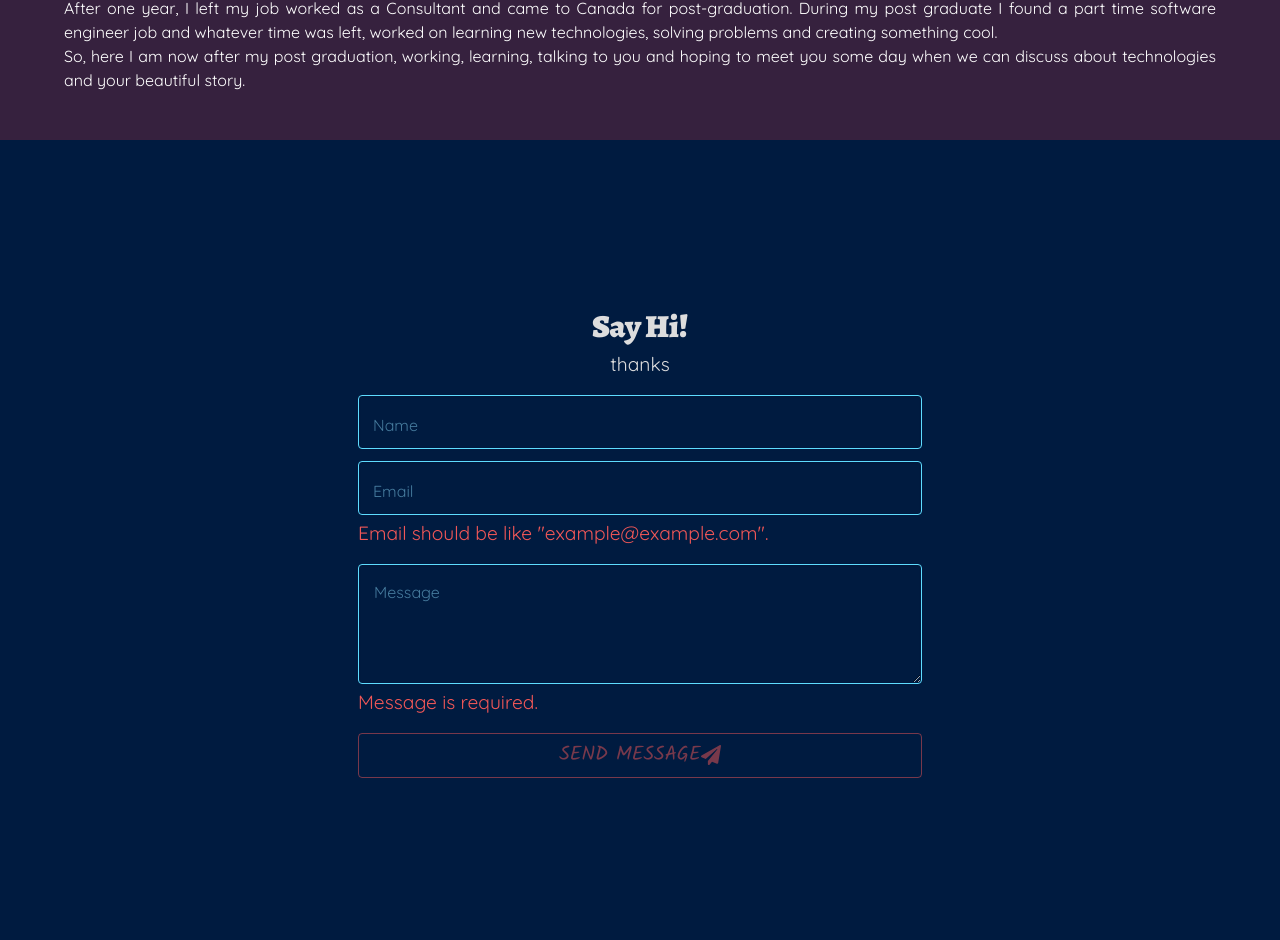
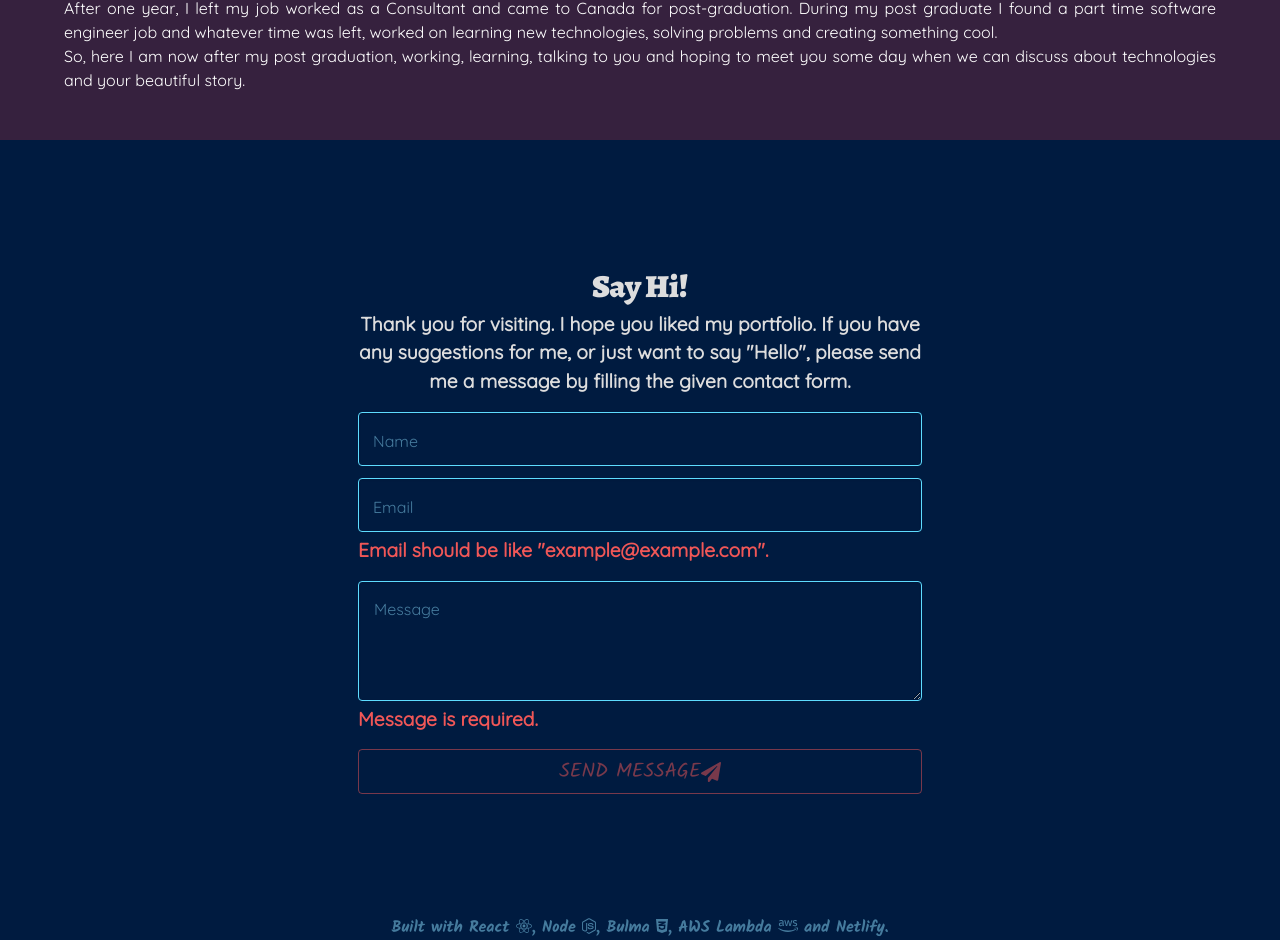
Before and after one commit to arcvats/portfolio, a React (Create React App) app: page / in a window 1280 px wide. Shown: the part 3076-4016 px from the top of the page. Built offline with nearby package versions, Linux system fonts and the light colour scheme.

Commit message:
fix form

```diff
--- a/src/components/Contact.css
+++ b/src/components/Contact.css
@@ -14,6 +14,7 @@
     font-size: 1.2em;
     text-align: center;
     margin-bottom: 1rem;
+    font-weight: bold;
 }
 
 .contact input{
@@ -79,3 +80,20 @@
     text-align: left;
     color:#f05757;
 }
+
+.contact .successful {
+    color: #22c022;
+    font-size: 1.5em;
+}
+
+.contact .wentwrong {
+    color: #f05757;
+    font-size: 1.5em;
+}
+
+.contact .hero-foot p{
+    margin-bottom: 0;
+    font-family: "Kalam", cursive;
+    color: #457B9D;
+    font-size: 1rem;
+}
--- a/src/components/Contact.js
+++ b/src/components/Contact.js
@@ -6,11 +6,13 @@ export default function Contact() {
   const [isEmailValid, setIsEmailValid] = useState(false);
   const [isMessageValid, setIsMessageValid] = useState(false);
   const [isFormValid, setIsFormValid] = useState(false);
+  const [status, setStatus] = useState(0);
   const [formData, setFormData] = useState({
     name: "",
     email: "",
     message: ""
   });
+
   const handleInputs = e => {
     setFormData({ ...formData, [e.target.name]: e.target.value });
   };
@@ -22,10 +24,15 @@ export default function Contact() {
     axios
       .post("/.netlify/functions/mailer", formData)
       .then(data => {
-        console.log(data);
+        if (data.status === 200) {
+          setStatus(1);
+        }
+        if (data.status === 400) {
+          setStatus(2);
+        }
       })
       .catch(err => {
-        console.log(err);
+        setStatus(2);
       });
   };
 
@@ -50,14 +57,7 @@ export default function Contact() {
     }
   }, [email, message.length]);
 
-  return (
-    <section className="hero is-fullheight contact" id="contact">
-      <div className="hero-body">
-        <div className="container">
-          <h1>Say Hi!</h1>
-          <p>thanks</p>
-          <div className="columns is-centered">
-            <div className="column is-half">
+  const form = (
     <form className="contact-form">
       <div className="field">
         <div className="control">
@@ -96,9 +96,7 @@ export default function Contact() {
             onChange={handleInputs}
           />
         </div>
-                  <p
-                    className={isMessageValid ? "is-hidden" : "help is-danger"}
-                  >
+        <p className={isMessageValid ? "is-hidden" : "help is-danger"}>
           Message is required.
         </p>
       </div>
@@ -116,10 +114,44 @@ export default function Contact() {
         </div>
       </div>
     </form>
+  );
+
+  const success = (
+    <h1 class="successful">Thankyou! Your message was sent successfully.</h1>
+  );
+
+  const fail = (
+    <h1 className="wentwrong">
+      Sorry, something went wrong. <br />
+      Please refresh the page and try again or you can contact me via linkedIn.
+    </h1>
+  );
+
+  return (
+    <section className="hero is-fullheight contact" id="contact">
+      <div className="hero-body">
+        <div className="container">
+          <h1>Say Hi!</h1>
+          <div className="columns is-centered">
+            <div className="column is-half">
+              <p>
+                Thank you for visiting. I hope you liked my portfolio. If you
+                have any suggestions for me, or just want to say "Hello", please
+                send me a message by filling the given contact form.{" "}
+              </p>
+              {status === 0 ? form : status === 1 ? success : fail}
             </div>
           </div>
         </div>
       </div>
+      <div className="hero-foot">
+        <p className="is-centered">
+          Built with React <i className="fab fa-react" />, Node{" "}
+          <i className="fab fa-node-js" />, Bulma{" "}
+          <i className="fab fa-css3-alt" />, AWS Lambda{" "}
+          <i className="fab fa-aws" /> and Netlify.
+        </p>
+      </div>
     </section>
   );
 }
```
Lines whose indentation alone changed are shown as unchanged.
